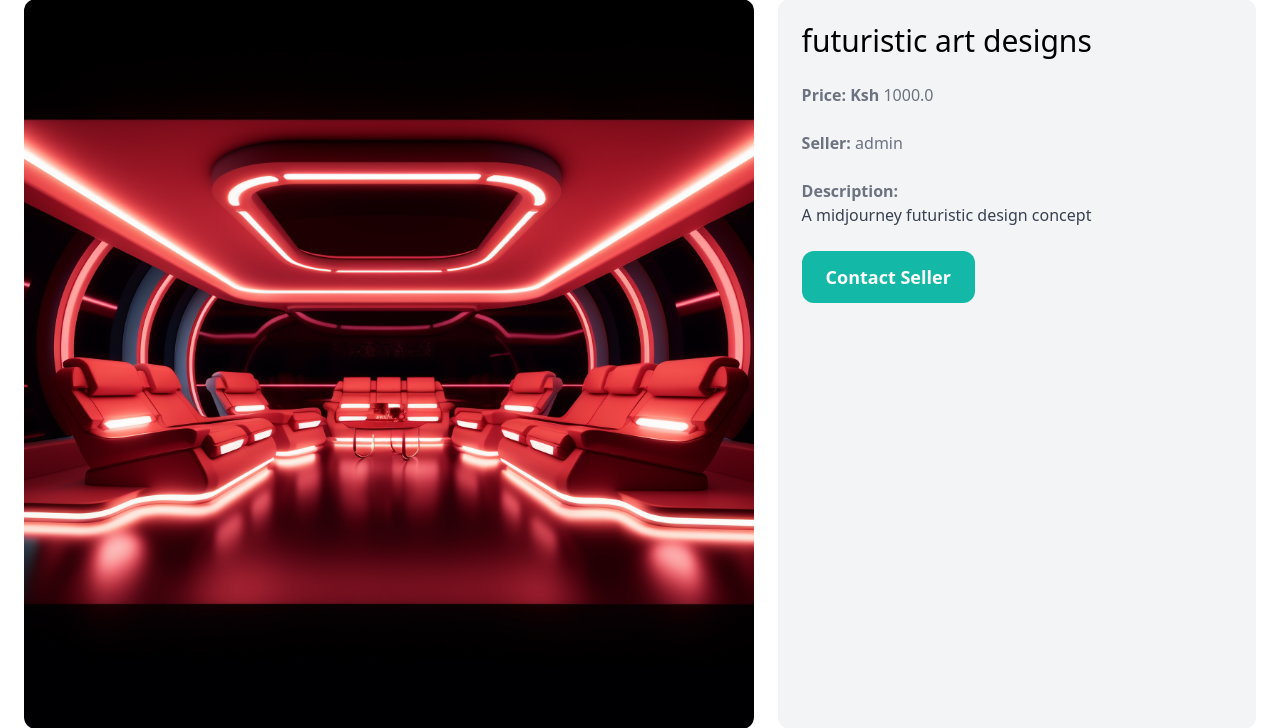
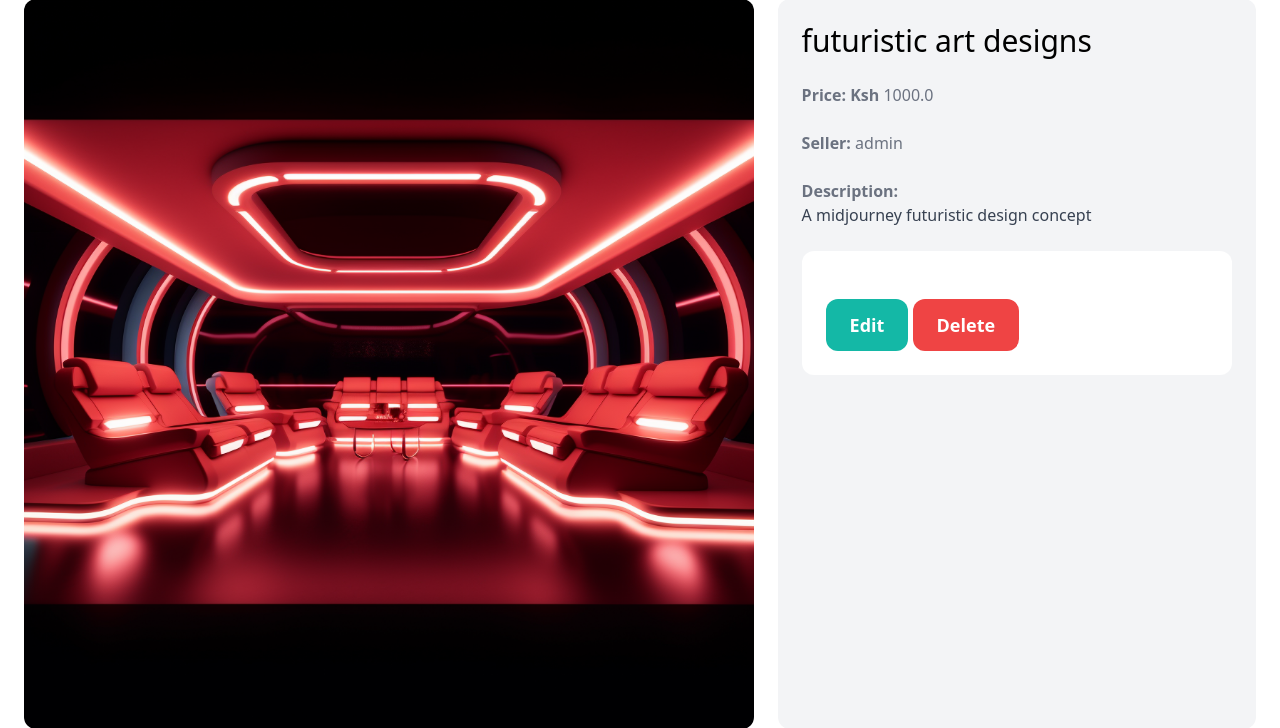
Before and after one commit to wawerutimothy/Ecovast, a Django app: page /items/2/ in a window 1280 px wide. Shown: the part 102-830 px from the top of the page. Run offline with Django 4.2, Linux system fonts and the light colour scheme; a user stored in the database is signed in; data comes from the database, SQL or seed files in the repository; both versions use the stored data as it was after the commit; some libraries are stand-ins or nearby versions.

Commit message:
edit items

```diff
--- a/dashboard/views.py
+++ b/dashboard/views.py
@@ -1,4 +1,4 @@
-from django.shortcuts import render
+from django.shortcuts import render, get_object_or_404
 from item.models import Item
 from django.contrib.auth.decorators import login_required
 # Create your views here.
--- a/item/forms.py
+++ b/item/forms.py
@@ -2,6 +2,7 @@ from django import forms
 
 from .models import Item
 input_classes = 'w-full py-4 px-6 rounded-xl-border'
+
 class NewItemForm(forms.ModelForm):
     class Meta:
         model = Item
@@ -23,3 +24,22 @@ class NewItemForm(forms.ModelForm):
                 'class': input_classes
             }),
         }
+
+class EditItemForm(forms.ModelForm):
+    class Meta:
+        model = Item
+        fields = ('name', 'description', 'price', 'image', 'is_sold')
+        widgets = {
+            'name': forms.TextInput(attrs={
+                'class': input_classes
+            }),
+            'description': forms.Textarea(attrs={
+                'class': input_classes
+            }),
+            'price': forms.TextInput(attrs={
+                'class': input_classes
+            }),
+            'image': forms.FileInput(attrs={
+                'class': input_classes
+            }),
+        }
--- a/item/templates/item/detail.html
+++ b/item/templates/item/detail.html
@@ -15,8 +15,15 @@
         <p class="text-gray-700"><strong class="text-gray-500">Description: </strong><br/>
         {{item.description}}</p>
         {% endif %}
-
-        <a href="#" class="inline-block mt-6 px-6 py-3 text-lg font-semibold bg-teal-500 text-white rounded-xl hover:bg-teal-700">Contact Seller</a>
+        {% if request.user == item.created_by %}
+            <div class="mt-6 p-6 bg-white rounded-xl">
+                <p> </p>
+                <a href="{% url 'item:edit' item.id %}" class="inline-block mt-6 px-6 py-3 text-lg font-semibold bg-teal-500 text-white rounded-xl">Edit</a>
+                <a href="{% url 'item:delete' item.id %}" class="inline-block mt-6 px-6 py-3 text-lg font-semibold bg-red-500 text-white rounded-xl">Delete</a>
+            </div>
+        {% else %}
+            <a href="#" class="inline-block mt-6 px-6 py-3 text-lg font-semibold bg-teal-500 text-white rounded-xl hover:bg-teal-700">Contact Seller</a>
+        {% endif %}
 
     </div>
 </div>
--- a/item/urls.py
+++ b/item/urls.py
@@ -5,5 +5,7 @@ from . import views
 app_name = 'item'
 urlpatterns = [
     path('new/', views.new, name='new'),
+    path('<int:pk>/delete/', views.delete, name='delete'),
+    path('<int:pk>/edit/', views.edit, name='edit'),
     path('<int:pk>/', views.detail, name='detail'),
 ]
--- a/item/views.py
+++ b/item/views.py
@@ -1,7 +1,7 @@
 from django.shortcuts import render, get_object_or_404, redirect
 from django.contrib.auth.decorators import login_required
 from .models import Item
-from .forms import NewItemForm
+from .forms import NewItemForm, EditItemForm
 # Create your views here.
 
 def detail(request, pk):
@@ -28,3 +28,28 @@ def new(request):
         'form': form,
         'title': 'New Item',
     })
+
+@login_required
+def edit(request, pk):
+    item = get_object_or_404(Item, pk=pk, created_by=request.user)
+    if request.method == 'POST':
+        form = EditItemForm(request.POST, request.FILES, instance=item)
+
+        if form.is_valid():
+            form.save()
+
+            return redirect('item:detail', pk=item.id)
+    else:
+        form = EditItemForm(instance=item)
+    return render(request, 'item/form.html',{
+        'form': form,
+        'title': 'Edit Item',
+    })
+
+@login_required
+
+def delete(request, pk):
+    item = get_object_or_404(Item, pk=pk, created_by=request.user)
+    item.delete()
+
+    return redirect('dashboard:index')
```
Also changed, not shown: db.sqlite3, media/item_images/photo_2023-10-09_07-27-52.jpg (added).
